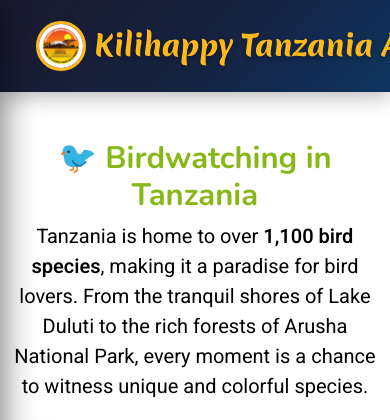
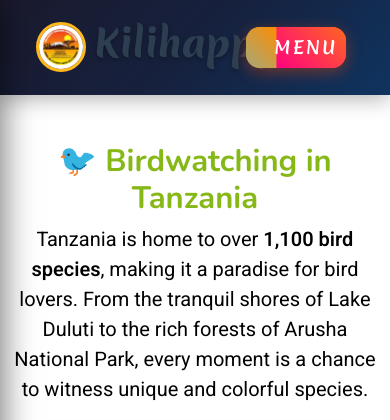
Before and after one commit to Barackwilliam/kilihappy, a Django app: page /Bird_Watching/ in a window 390 px wide; the page is wider, and only the part inside the window is pictured. Shown: the top 420 px of that part. Run offline with Django 3.2, Linux system fonts and the light colour scheme; data comes from the database, SQL or seed files in the repository; data that the repository does not hold is empty; some libraries are stand-ins or nearby versions.

Commit message:
adding new base.html

```diff
--- a/templates/base.html
+++ b/templates/base.html
@@ -43,6 +43,8 @@
   <link href="{% static 'css/bootstrap.min.css' %}" rel="stylesheet">
   <!-- Template Stylesheet -->
   <link href="{% static 'css/style.css' %}" rel="stylesheet">
+  <link href="https://fonts.googleapis.com/css2?family=Merienda&display=swap" rel="stylesheet">
+
   <style>
     /* Premium Navigation Bar Styles - Enhanced Horizontal Layout for Large Screens */
     .premium-navbar {
@@ -726,6 +728,56 @@
     height: auto;      /* Keeps aspect ratio */
     max-width: 100%;   /* Makes it responsive on small screens */
 }
+
+.menu-btn {
+  position: relative;
+  display: inline-block;
+  padding: 12px 28px;
+  font-size: 1.1rem;
+  font-weight: 700;
+  color: #fff;
+  background: linear-gradient(135deg, #ff8c00, #ff4b2b);
+  border: none;
+  border-radius: 14px;
+  text-transform: uppercase;
+  letter-spacing: 2px;
+  overflow: hidden;
+  transition: all 0.4s ease;
+  font-family: 'Merienda', cursive;
+  box-shadow: 0 4px 15px rgba(255, 72, 0, 0.4);
+}
+
+/* glowing animated border */
+.menu-btn::before {
+  content: "";
+  position: absolute;
+  top: -2px;
+  left: -2px;
+  width: calc(100% + 4px);
+  height: calc(100% + 4px);
+  background: linear-gradient(45deg, #ff0080, #ff8c00, #40c9ff, #ff8c00);
+  border-radius: 16px;
+  z-index: -1;
+  background-size: 400%;
+  animation: glowBorder 5s linear infinite;
+}
+
+@keyframes glowBorder {
+  0% { background-position: 0 0; }
+  50% { background-position: 400% 0; }
+  100% { background-position: 0 0; }
+}
+
+.menu-btn:hover {
+  transform: scale(1.07);
+  box-shadow: 0 8px 25px rgba(255, 72, 0, 0.6);
+}
+
+.menu-btn:active {
+  transform: scale(0.95);
+}
+
+
     </style>
   <link rel="stylesheet" href="https://cdnjs.cloudflare.com/ajax/libs/font-awesome/6.4.0/css/all.min.css">
 </head>
@@ -772,13 +824,19 @@
           <span>{{i.company_name}}</span>
           {% empty %}
         <img src="{% static 'img/logo.jpg' %}" alt="Logo" class="logo-img">
-          <span>Kilihappy Tanzania Adventures</span>
+          <h1 style="font-family: 'Merienda';" class="display-3">Kilihappy</h1>
+
           {% endfor %}
         </a>
 
-        <button class="navbar-toggler d-lg-none me-2" type="button" onclick="toggleSidebar()">
+        <!-- <button class="navbar-toggler d-lg-none me-2" type="button" onclick="toggleSidebar()">
           <i class="fas fa-bars text-warning"></i>
-        </button>
+        </button> -->
+      <button class="navbar-toggler d-lg-none me-2 menu-btn" type="button" onclick="toggleSidebar()">
+  MENU
+</button>
+
+
         <!-- Full Navbar for Large Screens -->
         <div class="navbar-collapse collapse d-none d-lg-flex justify-content-center flex-grow-1" id="navbarNav">
           <ul class="navbar-nav mx-auto">
@@ -850,7 +908,7 @@
         {% empty %}
         <img src="{% static 'img/logo.jpg' %}" alt="Logo">
         {% endfor %}
-        <h4>Kilihappy</h4>
+        <h4 class="display-1">Kilihappy</h4>
       </div>
       <i class="fas fa-times close-sidebar" onclick="toggleSidebar()"></i>
     </div>
```
